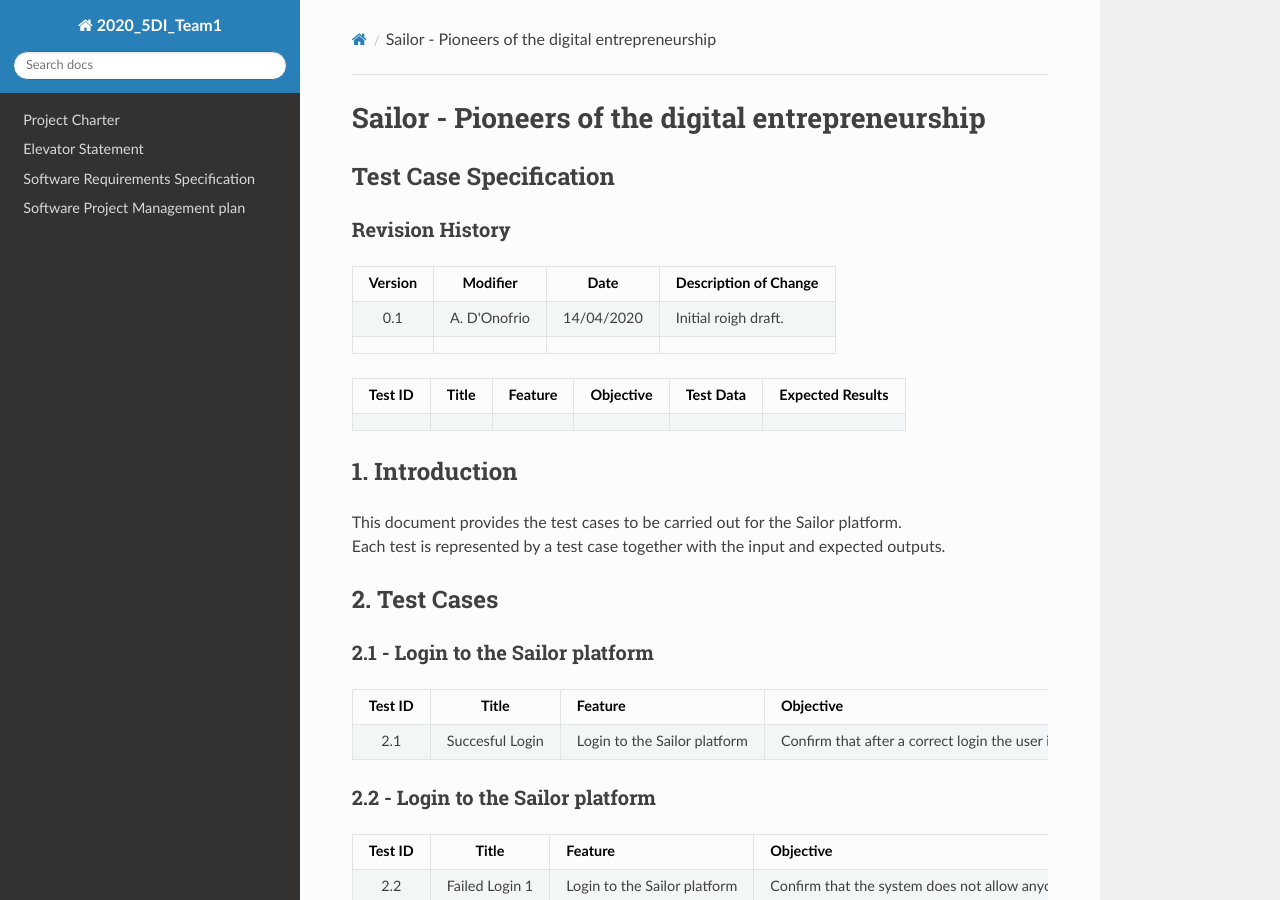
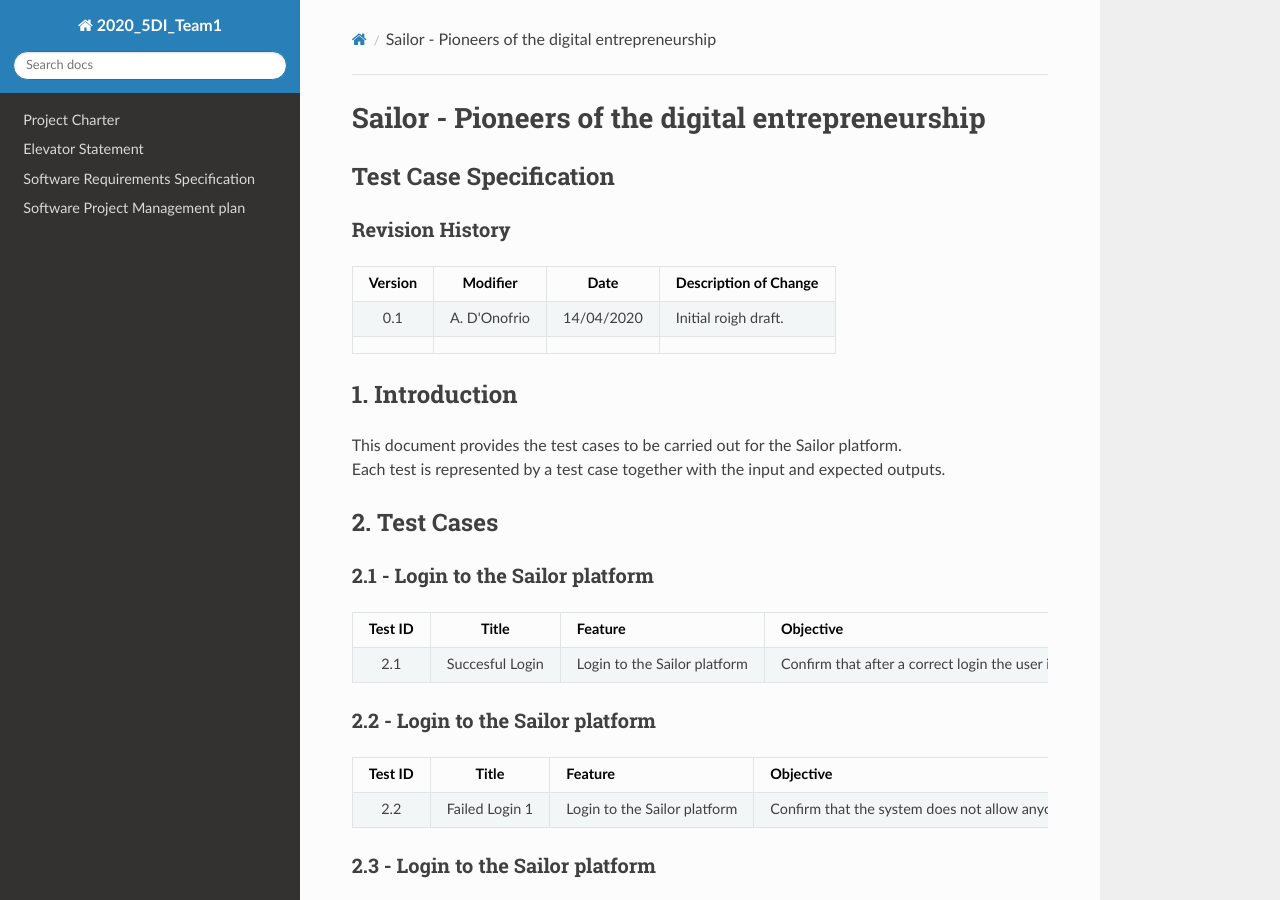
Before and after one commit to FlippedAle/2020_5DI_Team1_DOnofrio, an MkDocs documentation site: the page built from docs/testCaseSpecification.md, in a window 1280 px wide and 900 px high. Built offline with MkDocs 1.6.1, drawn with Linux system fonts in a browser that asks for light colours; nearby versions of some CDN libraries.

Commit message:
Update testCaseSpecification.md

```diff
--- a/docs/testCaseSpecification.md
+++ b/docs/testCaseSpecification.md
@@ -8,11 +8,6 @@
 |:-------:|:--------:|:----------:|:----------------------|
 | 0.1 | A. D'Onofrio | 14/04/2020 | Initial roigh draft.  |
 |                                                         |
-
-
-| Test ID | Title | Feature | Objective | Test Data | Expected Results |
-|:-------:|:-----:|:--------|:----------|:----------|:-----------------|
-|         |       |         |           |           |                  |
 
 ## 1. Introduction
 
```
